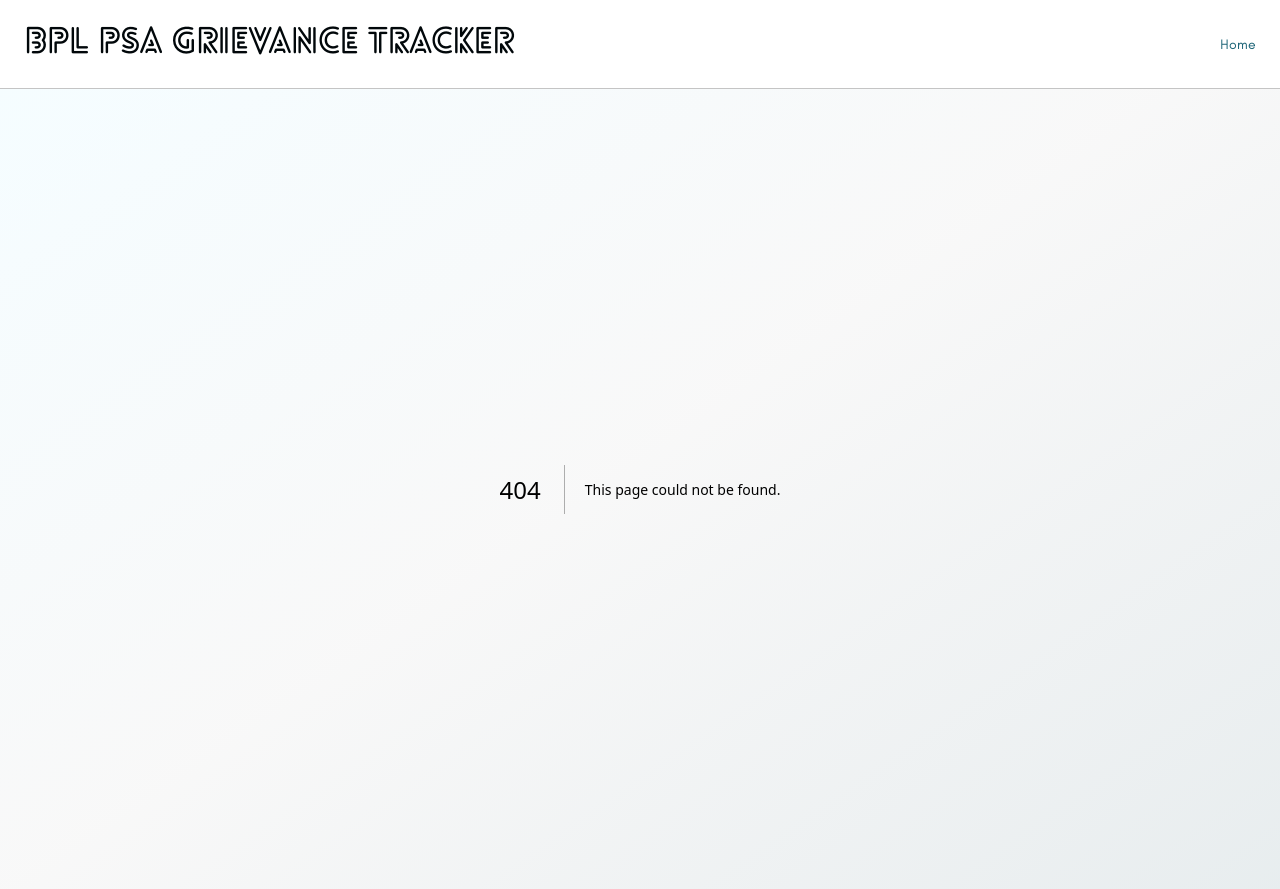
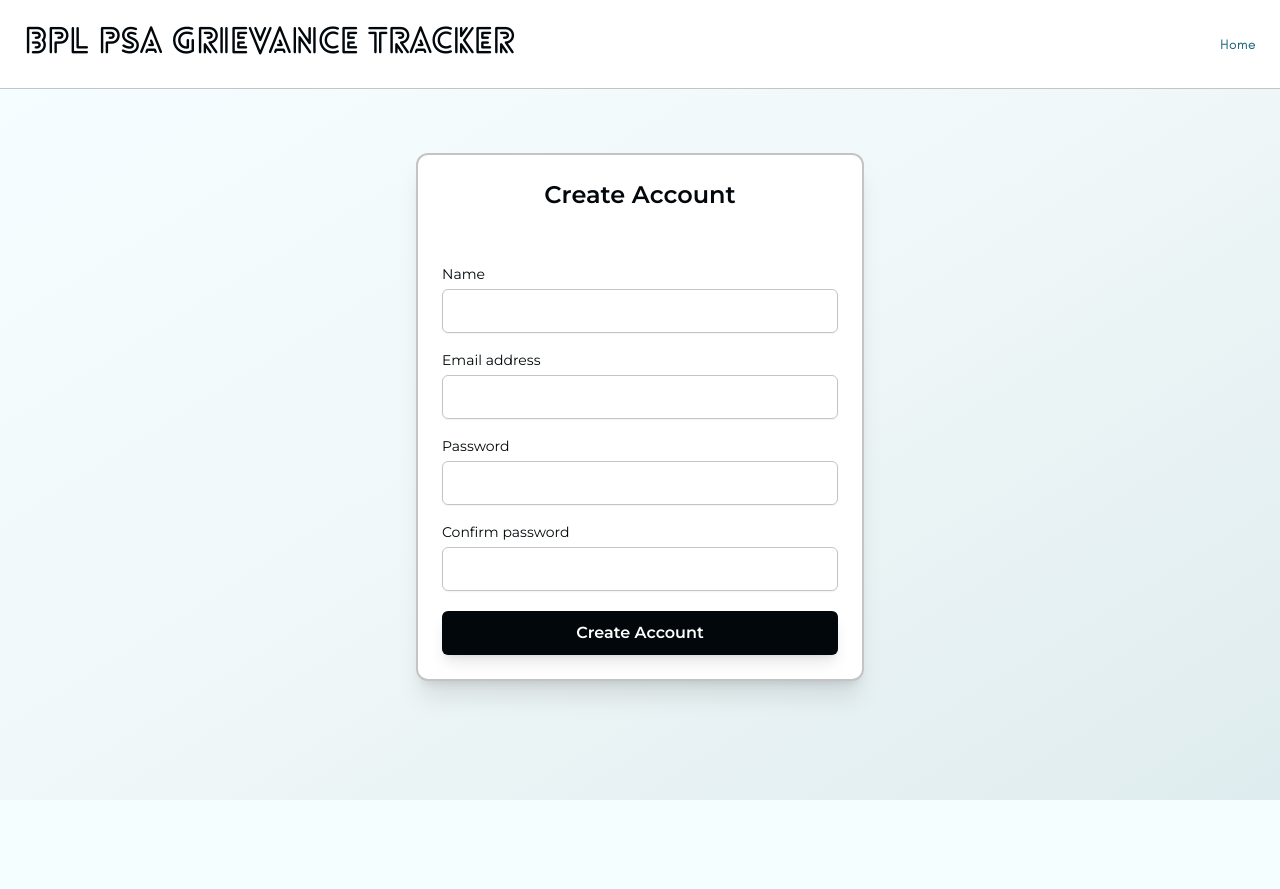
Before and after one commit to kmonahan/grievance-tracker, a Next.js app in the folder frontend/: page /register in a window 1280 px wide. Before the commit this address had no page. After the commit the page ends 800 px from the top, so only its background shows below. Built offline with nearby package versions, Linux system fonts and the light colour scheme.

Commit message:
Add user registration form

```diff
--- /dev/null
+++ b/frontend/app/register/page.tsx
@@ -0,0 +1,99 @@
+"use client";
+
+import { useRef } from "react";
+
+const inputClassName =
+  "file:text-foreground placeholder:text-muted-foreground selection:bg-primary selection:text-primary-foreground dark:bg-input/30 border-input w-full min-w-0 rounded-md border bg-transparent px-3 py-1 text-base shadow-xs transition-[color,box-shadow] outline-none file:inline-flex file:h-7 file:border-0 file:bg-transparent file:text-sm file:font-medium disabled:pointer-events-none disabled:cursor-not-allowed disabled:opacity-50 md:text-sm focus-visible:border-ring focus-visible:ring-ring/50 focus-visible:ring-[3px] aria-invalid:ring-destructive/20 dark:aria-invalid:ring-destructive/40 aria-invalid:border-destructive h-11";
+
+const labelClassName =
+  "flex items-center gap-2 text-sm leading-none font-medium select-none group-data-[disabled=true]:pointer-events-none group-data-[disabled=true]:opacity-50 peer-disabled:cursor-not-allowed peer-disabled:opacity-50 font-subtitle";
+
+export default function Register() {
+  const passwordRef = useRef<HTMLInputElement>(null);
+  const confirmRef = useRef<HTMLInputElement>(null);
+
+  function validatePasswords() {
+    const confirm = confirmRef.current;
+    const password = passwordRef.current;
+    if (!confirm || !password) return;
+    if (confirm.value !== password.value) {
+      confirm.setCustomValidity("Passwords do not match.");
+    } else {
+      confirm.setCustomValidity("");
+    }
+  }
+
+  return (
+    <main className="w-full mx-auto px-6 py-8 flex items-center justify-center">
+      <div className="w-full max-w-md">
+        <div className="mt-8 bg-card text-card-foreground flex flex-col gap-6 rounded-xl py-6 border-2 shadow-xl">
+          <div className="@container/card-header grid auto-rows-min grid-rows-[auto_auto] items-start gap-2 px-6 has-data-[slot=card-action]:grid-cols-[1fr_auto] [.border-b]:pb-6 space-y-1 pb-6">
+            <h1 className="font-semibold font-subtitle text-2xl text-center">
+              Create Account
+            </h1>
+          </div>
+          <form className="px-6 space-y-5">
+            <div className="space-y-2">
+              <label htmlFor="name" className={labelClassName}>
+                Name
+              </label>
+              <input
+                id="name"
+                name="name"
+                type="text"
+                required={true}
+                className={inputClassName}
+              />
+            </div>
+            <div className="space-y-2">
+              <label htmlFor="email" className={labelClassName}>
+                Email address
+              </label>
+              <input
+                id="email"
+                name="email"
+                type="email"
+                required={true}
+                className={inputClassName}
+              />
+            </div>
+            <div className="space-y-2">
+              <label htmlFor="password" className={labelClassName}>
+                Password
+              </label>
+              <input
+                id="password"
+                name="password"
+                type="password"
+                required={true}
+                ref={passwordRef}
+                onChange={validatePasswords}
+                className={inputClassName}
+              />
+            </div>
+            <div className="space-y-2">
+              <label htmlFor="confirm" className={labelClassName}>
+                Confirm password
+              </label>
+              <input
+                id="confirm"
+                name="confirm"
+                type="password"
+                required={true}
+                ref={confirmRef}
+                onChange={validatePasswords}
+                className={inputClassName}
+              />
+            </div>
+            <button
+              type="submit"
+              className="inline-flex items-center justify-center gap-2 whitespace-nowrap rounded-md disabled:pointer-events-none disabled:opacity-50 [&_svg]:pointer-events-none [&_svg:not([class*='size-'])]:size-4 shrink-0 [&_svg]:shrink-0 outline-none focus-visible:border-ring focus-visible:ring-ring/50 focus-visible:ring-[3px] aria-invalid:ring-destructive/20 dark:aria-invalid:ring-destructive/40 aria-invalid:border-destructive bg-primary text-primary-foreground hover:bg-primary/90 px-4 py-2 has-[>svg]:px-3 w-full h-11 font-subtitle font-semibold text-base shadow-lg hover:shadow-xl transition-all"
+            >
+              Create Account
+            </button>
+          </form>
+        </div>
+      </div>
+    </main>
+  );
+}
```
